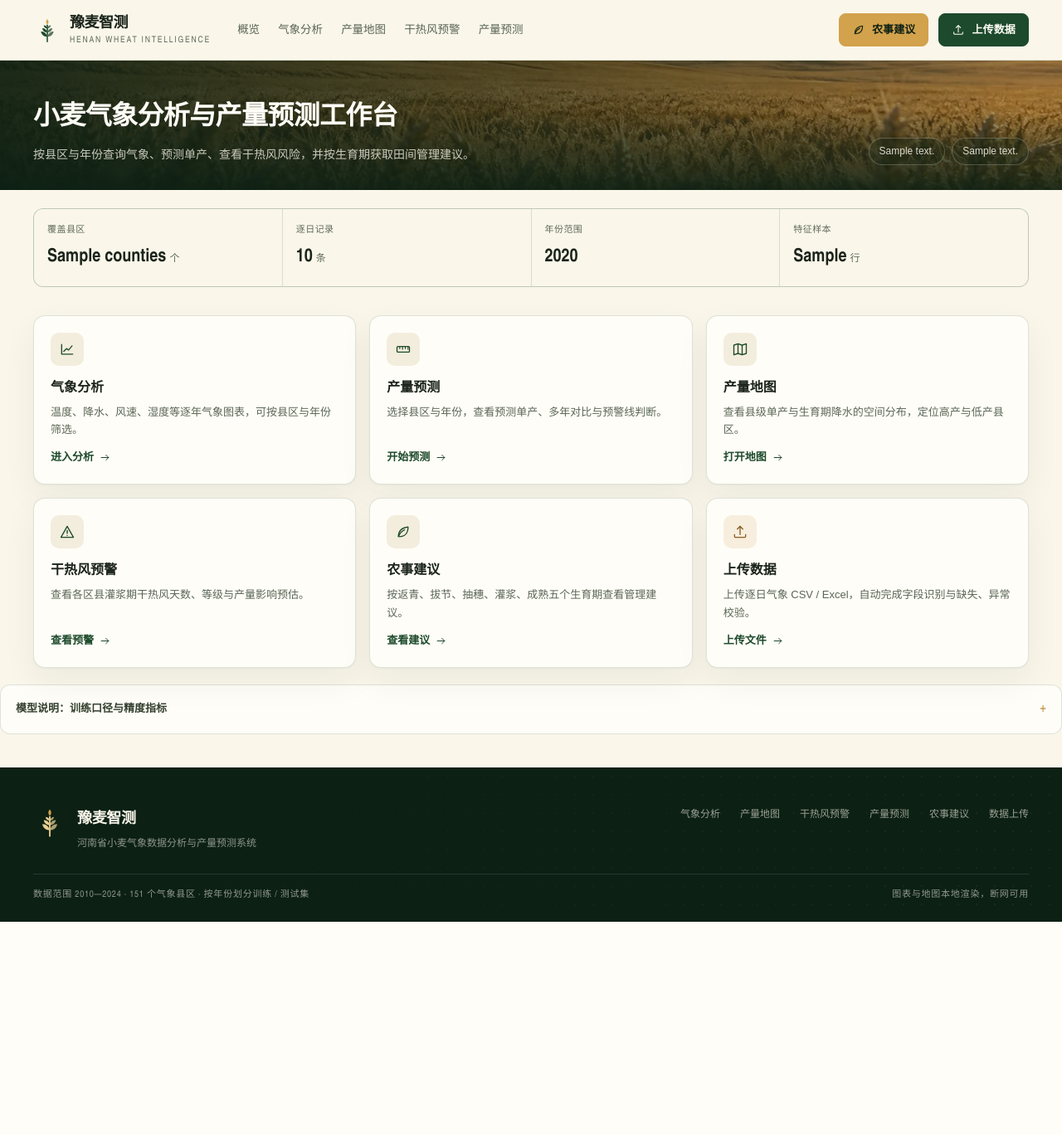
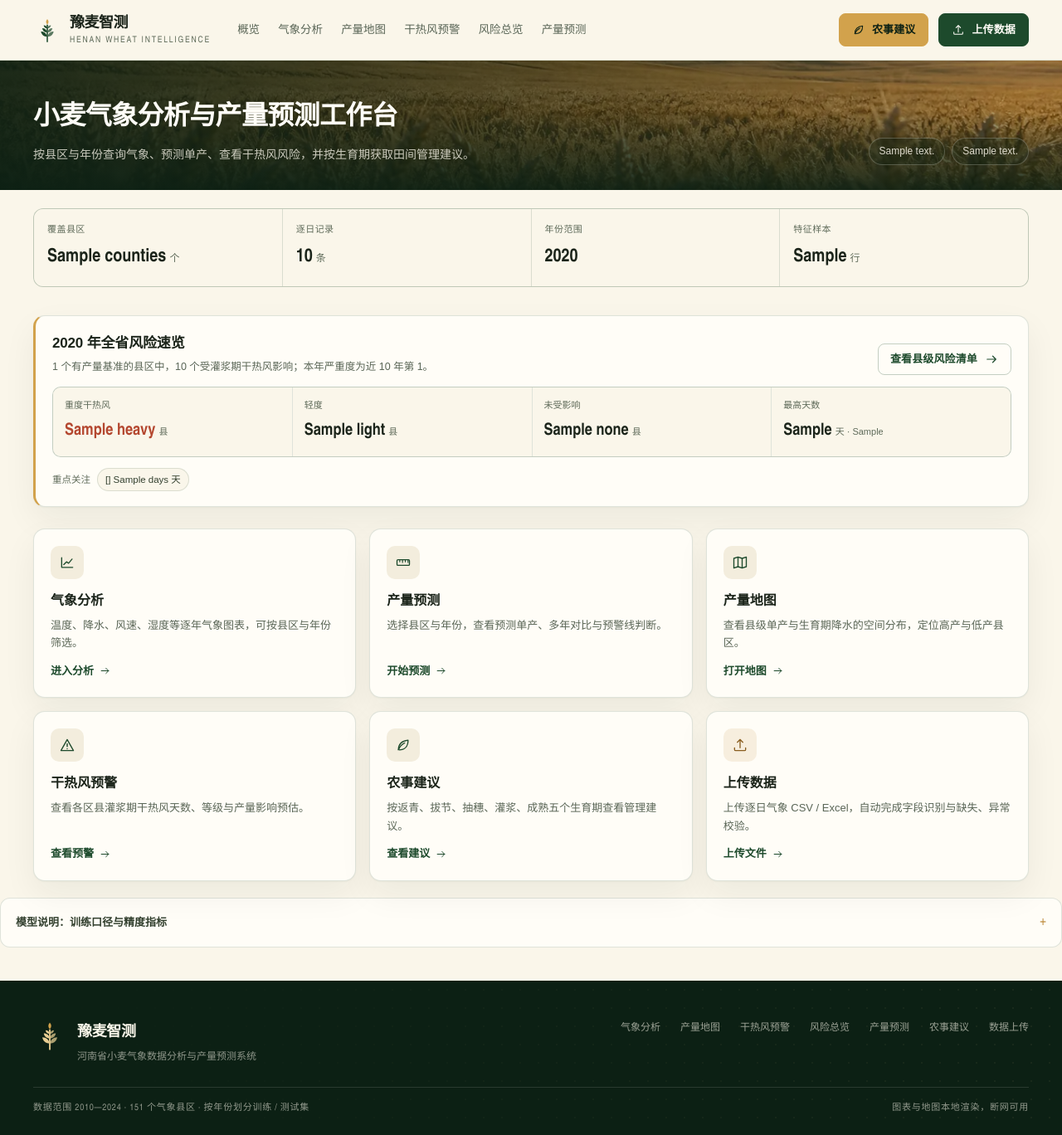
Before and after one commit to sjjdjs839/wheat-yield-predict, a Flask app: template wheat-ml/web/templates/index.html in a window 1280 px wide. Shown: the whole page at 83% size. Before the commit the page ends 1111 px from the top, so only its background shows below. Run offline with Flask 3, Linux system fonts and the light colour scheme; the template is opened without the code that fills it: most values are stand-ins (such as "Sample title", 1, 10 or a date in 2020).

Commit message:
feat: 新增风险总览页与首页风险速览，修复首页统计走 CSV 回退的性能问题
- 新增 /risk：risk_snapshot 按年汇总 110 个有产量标签县区的风险清单，
  按干热风天数分重度/轻度/无，并给出该县当年天数在近 15 年中的排位；
  支持 year/city/level 三筛选，/export_risk 导出县级清单 Excel
- 首页在数据状态条下加「当年风险速览」卡：重度/轻度/未受影响县数、
  最高天数县、重点关注县，链接到清单页
- 主导航由五项扩为六项，新增「风险总览」
- 修 repository.stats 的 df.iloc 缺行下标 bug（必然抛 TypeError，导致
  首页 try/except 回退 CSV 分支，每次首屏读 82 万行）；改 df.iloc[0]
  并加 120 秒缓存，run.py 预热线程提前算好，首页 970ms -> 16ms
- 同步 README 与前端移植说明：补风险口径、性能说明与验收记录

```diff
--- a/wheat-ml/app.py
+++ b/wheat-ml/app.py
@@ -401,6 +401,10 @@ def sample_contributions(x_vec: np.ndarray, top_n: int = 5) -> dict:
 # ---------------------------------------------------------------- 路由
 @app.route("/")
 def index():
+    try:
+        risk_brief = risk_snapshot(list(BASE_YEARS)[-1])
+    except Exception:
+        risk_brief = None
     mm = model_meta()
     best_m, best_label = best_model_metrics()
     label_text = "真实产量" if (mm and mm.get("reliable")) else ("演示标签" if mm else "缺失")
@@ -431,7 +435,7 @@ def index():
                 }
             return render_template("index.html", title=CONFIG["web"]["title"],
                                    active="index", stats=stats, model=mm, db_online=True,
-                                   best=best_m, best_label=best_label)
+                                   best=best_m, best_label=best_label, risk=risk_brief)
         except Exception:
             pass
     df, meta = current_dataset()
@@ -446,7 +450,7 @@ def index():
     }
     return render_template("index.html", title=CONFIG["web"]["title"], active="index",
                            stats=stats, model=mm, db_online=False,
-                           best=best_m, best_label=best_label)
+                           best=best_m, best_label=best_label, risk=risk_brief)
 
 
 @app.route("/upload", methods=["GET", "POST"])
@@ -656,6 +660,198 @@ def dry_hot():
 
     return render_template("dry_hot.html", title="干热风预警", active="dry_hot",
                            years=years, year=year, data=data, stats=stats, city_map=city_map)
+
+
+# ---------------------------------------------------------------- 风险总览
+def _risk_feature_table() -> pd.DataFrame:
+    """风险总览数据源：MySQL 特征表优先，回退内置 feature_table.csv。"""
+    feat = None
+    if repo.available():
+        try:
+            feat = repo.feature_rows()
+        except Exception:
+            feat = None
+    if feat is None or feat.empty:
+        feat = pd.read_csv(PROJECT_ROOT / CONFIG["paths"]["processed"] / "feature_table.csv")
+    return feat
+
+
+def _county_city_map() -> dict:
+    city_map = {}
+    for city, counties_dict in CONFIG["counties"].items():
+        for c in counties_dict.values():
+            city_map[c] = city
+    return city_map
+
+
+@lru_cache(maxsize=16)
+def risk_snapshot(year: int) -> dict:
+    """按年份计算全省县级风险清单。
+
+    仅纳入有产量标签（county_stats 有常年单产）的县区，保证「预测单产 / 预警线」
+    口径可解释；无标签县区仍参与气象统计，但不进风险清单。
+    风险登记以干热风天数为准（0 天无 / 1—2 天轻度 / ≥3 天重度），
+    并给出该县当年天数在自有历史年份中的排位。
+    """
+    feat = _risk_feature_table()
+    bundle = load_models()
+    stats = bundle[3] if bundle else {}
+    city_map = _county_city_map()
+
+    rows = feat[feat["year"] == year].reset_index(drop=True)
+    preds = batch_predict(rows, bundle, None)
+
+    # 该县历年干热风天数降序序列，用于计算当年排位
+    hist = {}
+    for county, grp in feat.groupby("county"):
+        hist[county] = sorted(
+            [int(v) if pd.notna(v) else 0 for v in grp["hot_dry_days"]],
+            reverse=True,
+        )
+
+    items = []
+    for i, r in rows.iterrows():
+        county = r["county"]
+        if county not in stats:
+            continue
+        days = int(r["hot_dry_days"]) if pd.notna(r["hot_dry_days"]) else 0
+        mean = float(stats[county]["mean_yield"])
+        pred = preds[i]
+        pred = round(float(pred), 1) if pred is not None else None
+        threshold = round(mean * CONFIG["alert"]["default_ratio"], 1)
+
+        seq = hist.get(county, [])
+        if seq:
+            rank = sum(1 for v in seq if v > days) + 1
+            total = len(seq)
+        else:
+            rank, total = None, 0
+
+        level = "heavy" if days >= 3 else ("light" if days >= 1 else "none")
+        vs_mean = round((pred / mean - 1) * 100, 1) if (pred is not None and mean) else None
+        alert = bool(pred is not None and pred < threshold)
+
+        items.append({
+            "county": county,
+            "city": city_map.get(county, "其他"),
+            "days": days,
+            "rank": rank,
+            "rank_total": total,
+            "level": level,
+            "level_text": {"heavy": "重度", "light": "轻度", "none": "无"}[level],
+            "pred": pred,
+            "mean": round(mean, 1),
+            "threshold": threshold,
+            "vs_mean": vs_mean,
+            "alert": alert,
+            "actual": None,
+        })
+
+    # 实测对照（有标签年份）
+    labels, _ = load_yield_labels()
+    if labels is not None and not labels.empty:
+        y = labels[labels["year"] == year]
+        if not y.empty:
+            act = dict(zip(y["county"], y["wheat_yield"]))
+            for it in items:
+                if it["county"] in act:
+                    it["actual"] = round(float(act[it["county"]]), 1)
+
+    items.sort(key=lambda x: (-x["days"], x["county"]))
+
+    # 当年全省干热风总天数在历史年份中的排位（数值越高越严重）
+    year_totals = {}
+    for y, grp in feat.groupby("year"):
+        year_totals[int(y)] = int(grp["hot_dry_days"].fillna(0).sum())
+    cur_total = year_totals.get(year, 0)
+    year_rank = sum(1 for v in year_totals.values() if v > cur_total) + 1
+
+    heavy = sum(1 for x in items if x["level"] == "heavy")
+    light = sum(1 for x in items if x["level"] == "light")
+    none_ = sum(1 for x in items if x["level"] == "none")
+    alerts = sum(1 for x in items if x["alert"])
+    preds_ok = [x["pred"] for x in items if x["pred"] is not None]
+
+    return {
+        "year": year,
+        "items": items,
+        "cities": sorted({x["city"] for x in items}),
+        "summary": {
+            "count": len(items),
+            "heavy": heavy,
+            "light": light,
+            "none": none_,
+            "alerts": alerts,
+            "avg_pred": round(sum(preds_ok) / len(preds_ok), 1) if preds_ok else None,
+            "max_days": items[0]["days"] if items else 0,
+            "max_county": items[0]["county"] if items else "—",
+            "year_total": cur_total,
+            "year_rank": year_rank,
+            "year_rank_total": len(year_totals),
+        },
+        "top": items[:5],
+    }
+
+
+@app.route("/risk")
+def risk():
+    years = list(BASE_YEARS)
+    year_arg = request.args.get("year", type=int)
+    year = year_arg if year_arg in years else years[-1]
+    city_arg = (request.args.get("city") or "").strip()
+    level_arg = (request.args.get("level") or "").strip()
+
+    snap = risk_snapshot(year)
+    items = snap["items"]
+    if city_arg:
+        items = [x for x in items if x["city"] == city_arg]
+    if level_arg in ("heavy", "light", "none"):
+        items = [x for x in items if x["level"] == level_arg]
+
+    return render_template("risk.html", title="风险总览", active="risk",
+                           years=years, year=year, cities=snap["cities"],
+                           city=city_arg, level=level_arg,
+                           items=items, summary=snap["summary"], top=snap["top"],
+                           total=len(snap["items"]),
+                           ratio=round(CONFIG["alert"]["default_ratio"] * 100, 0) / 100)
+
+
+@app.route("/export_risk")
+def export_risk():
+    """导出当年全省县级风险清单 Excel。"""
+    from io import BytesIO
+    from flask import send_file
+
+    years = list(BASE_YEARS)
+    year_arg = request.args.get("year", type=int)
+    year = year_arg if year_arg in years else years[-1]
+    snap = risk_snapshot(year)
+
+    rows = [{
+        "区县": x["county"],
+        "地市": x["city"],
+        "干热风天数": x["days"],
+        "近15年排位": f"第{x['rank']}/{x['rank_total']}" if x["rank"] else "",
+        "干热风等级": x["level_text"],
+        "预测单产(kg/亩)": x["pred"] if x["pred"] is not None else "",
+        "常年单产(kg/亩)": x["mean"],
+        "较常年(%)": x["vs_mean"] if x["vs_mean"] is not None else "",
+        "预警线(kg/亩)": x["threshold"],
+        "产量预警": "触发" if x["alert"] else "未触发",
+        "实测单产(kg/亩)": x["actual"] if x["actual"] is not None else "",
+    } for x in snap["items"]]
+
+    df = pd.DataFrame(rows)
+    output = BytesIO()
+    with pd.ExcelWriter(output, engine="openpyxl") as writer:
+        df.to_excel(writer, sheet_name=f"{year}年县级风险清单", index=False)
+    output.seek(0)
+    return send_file(
+        output,
+        mimetype="application/vnd.openxmlformats-officedocument.spreadsheetml.sheet",
+        as_attachment=True,
+        download_name=f"{year}年县级风险清单.xlsx",
+    )
 
 
 @app.route("/export_report")
--- a/wheat-ml/run.py
+++ b/wheat-ml/run.py
@@ -50,6 +50,10 @@ def warm_caches() -> None:
         wheat.builtin_dataset()
         wheat.load_models()
         wheat.feature_importance_items()
+        # 首页要读库表规模（82 万行全表 COUNT 约 0.9 秒）与当年风险快照，
+        # 启动阶段先算一次，避免首屏等统计
+        wheat.repo.stats()
+        wheat.risk_snapshot(list(wheat.BASE_YEARS)[-1])
     except Exception:
         pass
 
--- a/wheat-ml/web/static/style.css
+++ b/wheat-ml/web/static/style.css
@@ -1353,3 +1353,41 @@ main{overflow-x:clip}
 /* 区块标题降一档：去掉英文小标后，需低于页面标题，避免层级倒挂 */
 .block-head h2{font-size:clamp(18px,1.9vw,21px);margin-top:0;letter-spacing:-.01em}
 @media(max-width:760px){.block-head h2{font-size:18px}}
+
+/* ---------- 风险总览 ---------- */
+.risk-actions{display:flex;justify-content:flex-end;margin-bottom:10px}
+.rk-table{min-width:880px}
+.rk-table th:nth-child(n+3),.rk-table td:nth-child(n+3){text-align:center}
+.rk-days{font-family:var(--font-num);font-weight:600;font-size:15px;color:var(--alert-600)}
+.rk-row.is-light .rk-days{color:var(--wheat-700)}
+.rk-row.is-none .rk-days{color:var(--ink-500);font-weight:400}
+.rk-vs{font-family:var(--font-num);font-size:12.5px}
+.rk-up{color:var(--forest-700)}
+.rk-down{color:var(--alert-600)}
+.rk-empty{padding:22px 12px;text-align:center;color:var(--ink-500);font-size:13px}
+.risk-focus p strong{color:var(--wheat-700)}
+@media(max-width:760px){
+  .risk-actions{justify-content:flex-start}
+  .rk-table{min-width:0}
+  .rk-table th:nth-child(2),.rk-table td:nth-child(2){display:none}
+  .rk-table th:nth-child(7),.rk-table td:nth-child(7){display:none}
+  .rk-table th,.rk-table td{padding:9px 5px;font-size:12px}
+  .rk-table th:nth-child(1),.rk-table td:nth-child(1){width:22%}
+}
+
+/* ---------- 首页风险速览 ---------- */
+.risk-brief{background:var(--paper);border:1px solid var(--line);border-left:3px solid var(--wheat-500);border-radius:var(--radius);box-shadow:var(--shadow);padding:18px 20px}
+.risk-brief-head{display:flex;justify-content:space-between;align-items:flex-end;gap:14px;flex-wrap:wrap}
+.risk-brief-head h2{font-size:17px;letter-spacing:-.01em;color:var(--ink-900)}
+.risk-brief-head p{margin-top:4px;font-size:12.5px;line-height:1.6;color:var(--ink-600)}
+.risk-brief-stats{display:grid;grid-template-columns:repeat(4,minmax(0,1fr));gap:1px;margin-top:14px;border:1px solid var(--line);border-radius:10px;overflow:hidden;background:var(--line)}
+.risk-brief-stats div{background:var(--rice-50);padding:12px 14px;min-width:0}
+.risk-brief-stats dt{font-size:11px;color:var(--ink-500)}
+.risk-brief-stats dd{margin-top:4px;font-family:var(--font-num);font-size:20px;font-weight:600;color:var(--ink-900)}
+.risk-brief-stats dd span{font-family:var(--font-sans);font-size:11px;font-weight:400;color:var(--ink-500);margin-left:4px}
+.risk-brief-stats dd.is-alert{color:var(--alert-600)}
+.risk-brief-top{display:flex;gap:8px;flex-wrap:wrap;align-items:center;margin-top:13px;font-size:12px;color:var(--ink-500)}
+.risk-brief-top>span{font-size:11.5px;color:var(--ink-500)}
+.risk-brief-top a{padding:3px 9px;border:1px solid var(--line);border-radius:999px;background:var(--rice-50);font-size:11.5px;color:var(--ink-700)}
+.risk-brief-top a:hover{border-color:var(--line-strong);color:var(--forest-700)}
+@media(max-width:640px){.risk-brief-stats{grid-template-columns:1fr 1fr}}
--- a/wheat-ml/web/templates/base.html
+++ b/wheat-ml/web/templates/base.html
@@ -69,6 +69,7 @@
       <a href="{{ url_for('analysis') }}" class="{{ 'is-active' if active == 'analysis' }}" {% if active == 'analysis' %}aria-current="page"{% endif %}>气象分析</a>
       <a href="{{ url_for('map_view') }}" class="{{ 'is-active' if active == 'map' }}" {% if active == 'map' %}aria-current="page"{% endif %}>产量地图</a>
       <a href="{{ url_for('dry_hot') }}" class="{{ 'is-active' if active == 'dry_hot' }}" {% if active == 'dry_hot' %}aria-current="page"{% endif %}>干热风预警</a>
+      <a href="{{ url_for('risk') }}" class="{{ 'is-active' if active == 'risk' }}" {% if active == 'risk' %}aria-current="page"{% endif %}>风险总览</a>
       <a href="{{ url_for('predict') }}" class="{{ 'is-active' if active == 'predict' }}" {% if active == 'predict' %}aria-current="page"{% endif %}>产量预测</a>
     </nav>
 
@@ -102,6 +103,7 @@
       <a href="{{ url_for('analysis') }}">气象分析</a>
       <a href="{{ url_for('map_view') }}">产量地图</a>
       <a href="{{ url_for('dry_hot') }}">干热风预警</a>
+      <a href="{{ url_for('risk') }}">风险总览</a>
       <a href="{{ url_for('predict') }}">产量预测</a>
       <a href="{{ url_for('advice') }}">农事建议</a>
       <a href="{{ url_for('upload') }}">数据上传</a>
--- a/wheat-ml/web/templates/index.html
+++ b/wheat-ml/web/templates/index.html
@@ -28,6 +28,31 @@
     </dl>
   </div>
 </section>
+
+{% if risk %}
+<!-- 当年风险速览：一屏看到全省态势 -->
+<section class="container dash-section">
+  <div class="risk-brief">
+    <div class="risk-brief-head">
+      <div>
+        <h2>{{ risk.year }} 年全省风险速览</h2>
+        <p>{{ risk.summary.count }} 个有产量基准的县区中，{{ risk.summary.heavy + risk.summary.light }} 个受灌浆期干热风影响；本年严重度为近 {{ risk.summary.year_rank_total }} 年第 {{ risk.summary.year_rank }}。</p>
+      </div>
+      <a class="btn btn-ghost btn-sm" href="{{ url_for('risk') }}">查看县级风险清单 {{ icon('arrow') }}</a>
+    </div>
+    <dl class="risk-brief-stats">
+      <div><dt>重度干热风</dt><dd class="is-alert">{{ risk.summary.heavy }}<span>县</span></dd></div>
+      <div><dt>轻度</dt><dd>{{ risk.summary.light }}<span>县</span></dd></div>
+      <div><dt>未受影响</dt><dd>{{ risk.summary.none }}<span>县</span></dd></div>
+      <div><dt>最高天数</dt><dd>{{ risk.summary.max_days }}<span>天 · {{ risk.summary.max_county }}</span></dd></div>
+    </dl>
+    <div class="risk-brief-top">
+      <span>重点关注</span>
+      {% for x in risk.top[:4] %}<a href="{{ url_for('risk') }}">{{ x.county }} {{ x.days }} 天</a>{% endfor %}
+    </div>
+  </div>
+</section>
+{% endif %}
 
 <!-- 功能入口 -->
 <section class="container dash-section">
```
Also changed, not shown: wheat-ml/src/db/repository.py (+27 -2 lines), wheat-ml/web/templates/risk.html (added, +124 -0 lines), wheat-ml/前端移植说明.md (+39 -1 lines), wheat-ml/README.md.
